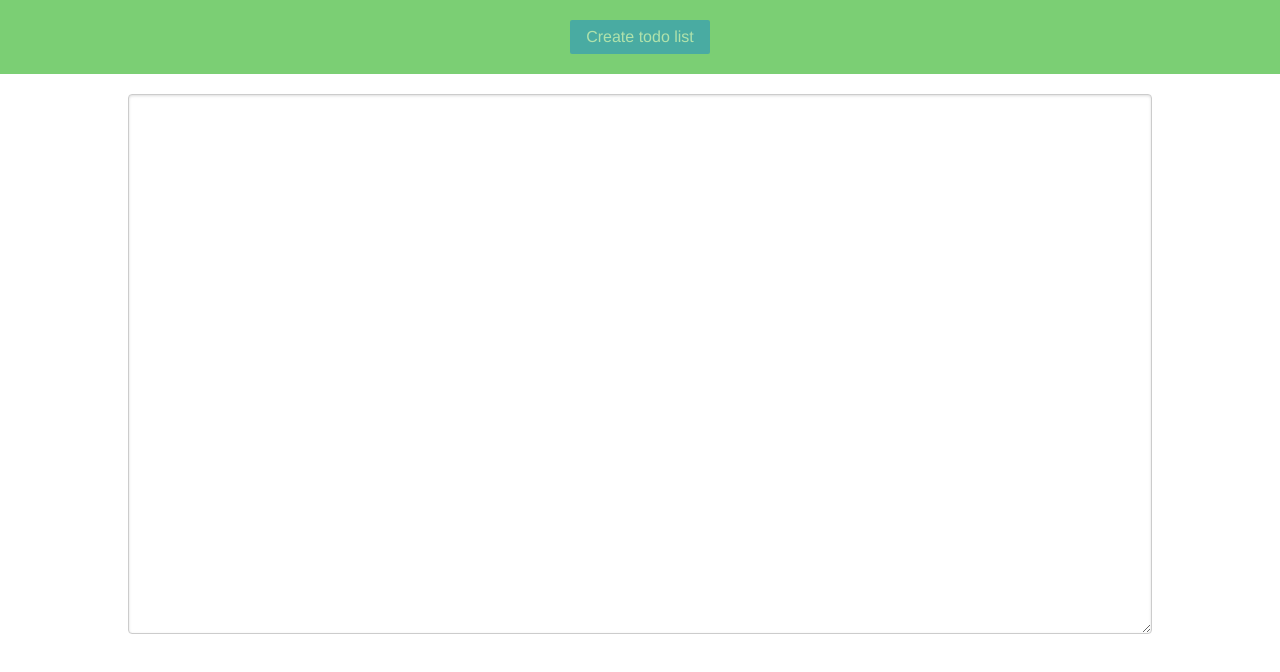
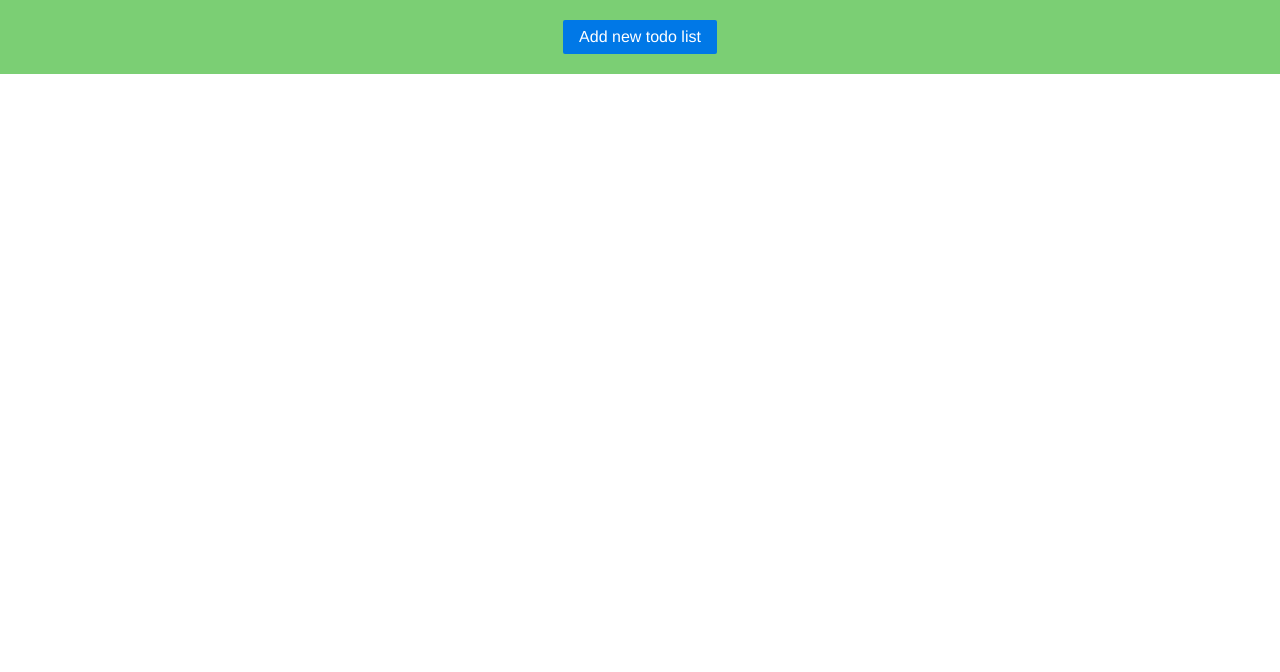
Before and after one commit to bsjhx/todo-instant, a Vue app: page / in a window 1280 px wide. Shown: the top 672 px of the page. Built offline with nearby package versions, Linux system fonts and the light colour scheme.

Commit message:
Added dummy listing all todo lists. Added modes

```diff
--- a/src/components/Main.vue
+++ b/src/components/Main.vue
@@ -2,8 +2,14 @@
   <div class="buttons-section">
     <button
         class="pure-button pure-button-primary"
+        @click="addNewTodoList"
+        v-if="mode === modes.LIST_ALL_TODO_LISTS">
+      Add new todo list
+    </button>
+    <button
+        class="pure-button pure-button-primary"
         @click="createTodoList"
-        v-if="todos.length === 0"
+        v-if="mode === modes.ADD_NEW"
         :disabled="text.length === 0">
       Create todo list
     </button>
@@ -15,8 +21,17 @@
     </button>
   </div>
 
+  <!-- all lists -->
+  <div v-if="mode === modes.LIST_ALL_TODO_LISTS">
+    <div v-for="todoList in todos" :key="todoList.id">
+      <p>{{ todoList.id }}</p>
+      <p>{{ todoList.elements }}</p>
+    </div>
+  </div>
+
+  <!-- new list editor -->
   <form class="pure-form">
-    <label v-if="todos.length === 0">
+    <label v-if="mode === modes.ADD_NEW">
     <textarea
         v-model="text"
         class="pure-input textarea-class"
@@ -24,7 +39,8 @@
     </label>
   </form>
 
-  <div v-if="todos[0]">
+  <!-- single to do list -->
+  <div v-if="mode === modes.TODO_LIST_DETAILS">
     <div v-for="todo in todos[0].elements"
          :key="todo.title"
          @click="changeTodoElementState(todo)"
@@ -38,6 +54,8 @@
 </template>
 
 <script>
+import Modes from "./modes";
+
 function generateId() {
   let result = '';
   const characters = 'ABCDEFGHIJKLMNOPQRSTUVWXYZabcdefghijklmnopqrstuvwxyz0123456789';
@@ -54,10 +72,16 @@ export default {
   data: function () {
     return {
       text: '',
-      todos: []
+      todos: [],
+      selectedTodolistId: '',
+      modes: Modes,
+      mode: ''
     }
   },
   methods: {
+    addNewTodoList() {
+      this.mode = this.modes.ADD_NEW
+    },
     createTodoList() {
       const id = generateId()
       const newTodos = {}
@@ -69,6 +93,12 @@ export default {
 
       this.todos.push(newTodos)
       localStorage.setItem('todos', JSON.stringify(this.todos))
+
+      this.mode = this.modes.LIST_ALL_TODO_LISTS
+      this.text = ''
+    },
+    findTodoLisById(id) {
+      return this.todos.find(value => value.id === id)
     },
     reset() {
       this.text = ''
@@ -82,6 +112,8 @@ export default {
   },
   mounted() {
     const storedText = localStorage.getItem('todos')
+    this.mode = this.modes.LIST_ALL_TODO_LISTS
+    console.log(this.modes, this.mode)
     if (storedText) {
       this.text = storedText
       this.todos = JSON.parse(storedText)
--- /dev/null
+++ b/src/components/modes.js
@@ -0,0 +1,7 @@
+const Modes = {
+    ADD_NEW: 'ADD_NEW',
+    LIST_ALL_TODO_LISTS: 'LIST_ALL_TODO_LISTS',
+    TODO_LIST_DETAILS: 'TODO_LIST_DETAILS',
+}
+
+export default Modes
```
